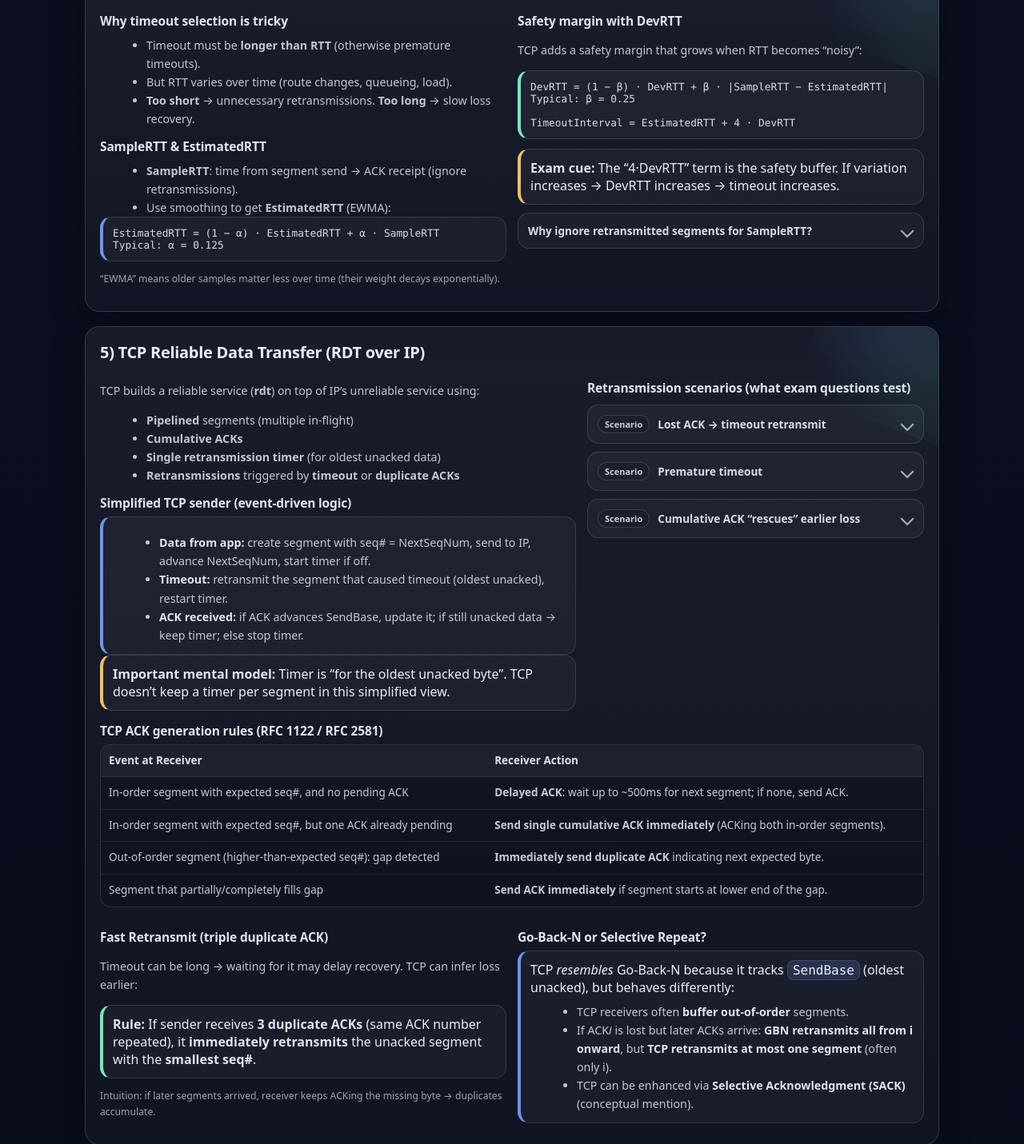
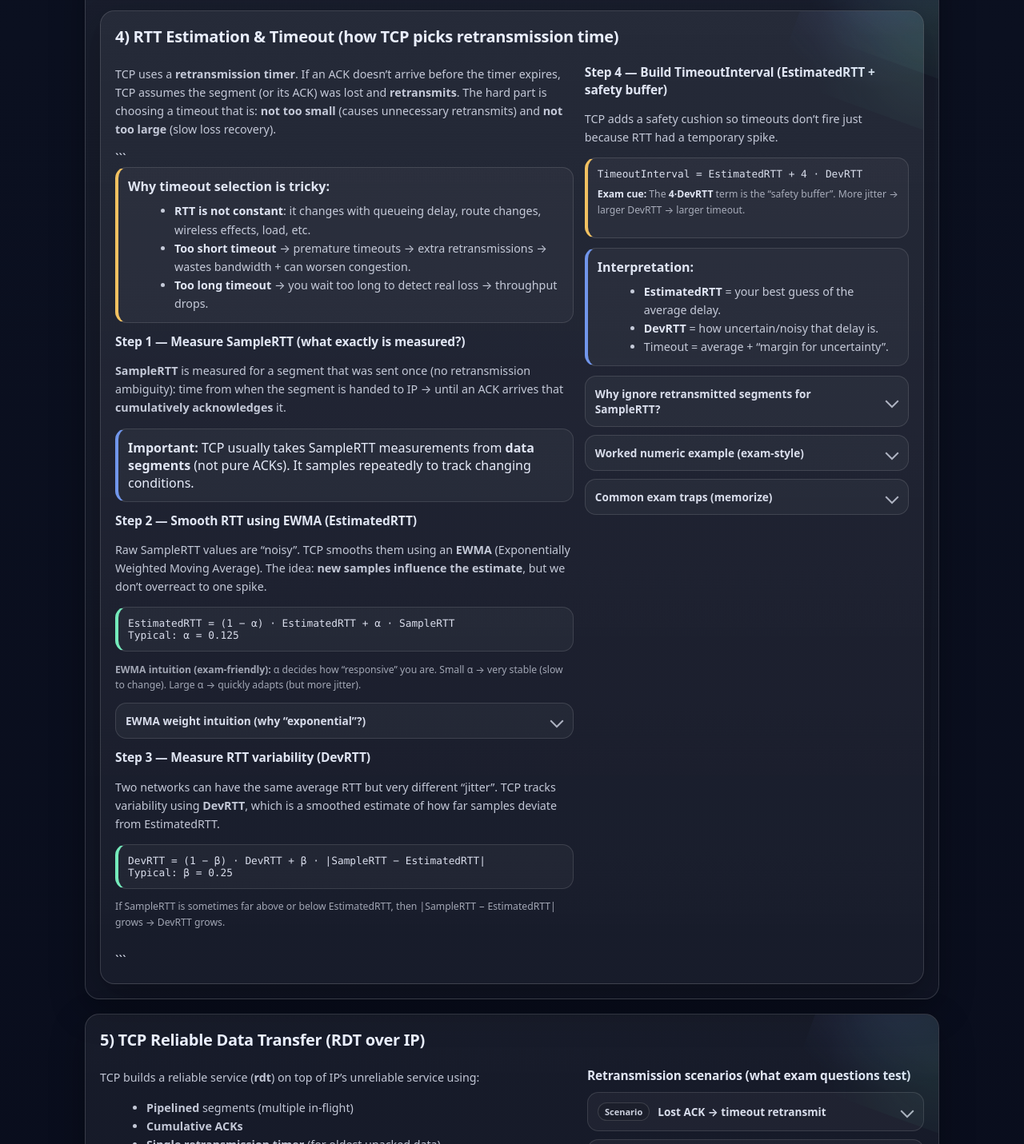
Before and after one commit to devang-1910/transport-layer-partc, a plain HTML site: page index.html in a window 1280 px wide. Shown: the part 2182-3613 px from the top of the page at 80% size. Drawn offline with Linux system fonts and the light colour scheme.

Commit message:
Refactor RTT section for clarity and structure

````diff
--- a/index.html
+++ b/index.html
@@ -701,68 +701,214 @@
     <section id="rtt">
       <h2>4) RTT Estimation & Timeout (how TCP picks retransmission time)</h2>
 
+      <section id="rtt">
+  <h2>4) RTT Estimation & Timeout (how TCP picks retransmission time)</h2>
+
   <div class="grid">
-        <div class="col-6">
-          <h3>Why timeout selection is tricky</h3>
+    <div class="col-7">
+      <p>
+        TCP uses a <b>retransmission timer</b>. If an ACK doesn’t arrive before the timer expires, TCP assumes the
+        segment (or its ACK) was lost and <b>retransmits</b>. The hard part is choosing a timeout that is:
+        <b>not too small</b> (causes unnecessary retransmits) and <b>not too large</b> (slow loss recovery).
+      </p>
+
+```
+  <div class="callout warn">
+    <b>Why timeout selection is tricky:</b>
     <ul>
-            <li>Timeout must be <b>longer than RTT</b> (otherwise premature timeouts).</li>
-            <li>But RTT varies over time (route changes, queueing, load).</li>
-            <li><b>Too short</b> → unnecessary retransmissions. <b>Too long</b> → slow loss recovery.</li>
+      <li><b>RTT is not constant</b>: it changes with queueing delay, route changes, wireless effects, load, etc.</li>
+      <li><b>Too short timeout</b> → premature timeouts → extra retransmissions → wastes bandwidth + can worsen congestion.</li>
+      <li><b>Too long timeout</b> → you wait too long to detect real loss → throughput drops.</li>
     </ul>
+  </div>
 
-          <h3>SampleRTT & EstimatedRTT</h3>
-          <ul>
-            <li><b>SampleRTT</b>: time from segment send → ACK receipt (ignore retransmissions).</li>
-            <li>Use smoothing to get <b>EstimatedRTT</b> (EWMA):</li>
-          </ul>
+  <h3>Step 1 — Measure SampleRTT (what exactly is measured?)</h3>
+  <p>
+    <b>SampleRTT</b> is measured for a segment that was sent once (no retransmission ambiguity):
+    time from when the segment is handed to IP → until an ACK arrives that <b>cumulatively acknowledges</b> it.
+  </p>
+
   <div class="callout info">
+    <b>Important:</b> TCP usually takes SampleRTT measurements from <b>data segments</b> (not pure ACKs).
+    It samples repeatedly to track changing conditions.
+  </div>
+
+  <h3>Step 2 — Smooth RTT using EWMA (EstimatedRTT)</h3>
+  <p>
+    Raw SampleRTT values are “noisy”. TCP smooths them using an <b>EWMA</b> (Exponentially Weighted Moving Average).
+    The idea: <b>new samples influence the estimate</b>, but we don’t overreact to one spike.
+  </p>
+
+  <div class="callout ok">
     <div class="mono">
       EstimatedRTT = (1 − α) · EstimatedRTT + α · SampleRTT<br/>
       Typical: α = 0.125
     </div>
   </div>
+
   <p class="small">
-            “EWMA” means older samples matter less over time (their weight decays exponentially).
+    <b>EWMA intuition (exam-friendly):</b> α decides how “responsive” you are.
+    Small α → very stable (slow to change). Large α → quickly adapts (but more jitter).
+  </p>
+
+  <div class="accordion">
+    <div class="acc">
+      <input id="rtt-ewma-intuition" type="checkbox" />
+      <label for="rtt-ewma-intuition">
+        <span>EWMA weight intuition (why “exponential”?)</span>
+        <i class="chev"></i>
+      </label>
+      <div class="content">
+        <div class="content-inner">
+          <p>
+            Expand the formula repeatedly and you’ll see older samples get multiplied by (1−α) many times:
+            their weight becomes (1−α)<sup>k</sup>. That’s why weights decay exponentially.
+          </p>
+          <p class="small">
+            So recent samples matter most, but older history still contributes a bit.
+          </p>
+        </div>
+      </div>
+    </div>
+  </div>
+
+  <h3>Step 3 — Measure RTT variability (DevRTT)</h3>
+  <p>
+    Two networks can have the same average RTT but very different “jitter”.
+    TCP tracks variability using <b>DevRTT</b>, which is a smoothed estimate of how far samples deviate from EstimatedRTT.
+  </p>
+
+  <div class="callout ok">
+    <div class="mono">
+      DevRTT = (1 − β) · DevRTT + β · |SampleRTT − EstimatedRTT|<br/>
+      Typical: β = 0.25
+    </div>
+  </div>
+
+  <p class="small">
+    If SampleRTT is sometimes far above or below EstimatedRTT, then |SampleRTT − EstimatedRTT| grows → DevRTT grows.
   </p>
 </div>
 
-        <div class="col-6">
-          <h3>Safety margin with DevRTT</h3>
+<div class="col-5">
+  <h3>Step 4 — Build TimeoutInterval (EstimatedRTT + safety buffer)</h3>
   <p>
-            TCP adds a safety margin that grows when RTT becomes “noisy”:
+    TCP adds a safety cushion so timeouts don’t fire just because RTT had a temporary spike.
   </p>
-          <div class="callout ok">
+
+  <div class="callout warn">
     <div class="mono">
-              DevRTT = (1 − β) · DevRTT + β · |SampleRTT − EstimatedRTT|<br/>
-              Typical: β = 0.25<br/><br/>
       TimeoutInterval = EstimatedRTT + 4 · DevRTT
     </div>
+    <p class="small" style="margin-top:8px;">
+      <b>Exam cue:</b> The <b>4·DevRTT</b> term is the “safety buffer”. More jitter → larger DevRTT → larger timeout.
+    </p>
   </div>
 
-          <div class="callout warn" style="margin-top:12px;">
-            <b>Exam cue:</b> The “4·DevRTT” term is the safety buffer. If variation increases → DevRTT increases → timeout increases.
+  <div class="callout info" style="margin-top:12px;">
+    <b>Interpretation:</b><br/>
+    <ul>
+      <li><b>EstimatedRTT</b> = your best guess of the average delay.</li>
+      <li><b>DevRTT</b> = how uncertain/noisy that delay is.</li>
+      <li>Timeout = average + “margin for uncertainty”.</li>
+    </ul>
   </div>
 
-          <div class="accordion">
+  <div class="accordion" style="margin-top:12px;">
     <div class="acc">
-              <input id="acc5" type="checkbox" />
-              <label for="acc5">
+      <input id="rtt-karn" type="checkbox" />
+      <label for="rtt-karn">
         <span>Why ignore retransmitted segments for SampleRTT?</span>
         <i class="chev"></i>
       </label>
       <div class="content">
         <div class="content-inner">
           <p>
-                    If you retransmit, and then get an ACK, you can’t tell whether the ACK was for the first
-                    transmission or the retransmission. This ambiguity breaks RTT measurement (classic issue).
+            If a segment is retransmitted, and then an ACK arrives, you <b>don’t know</b> which transmission
+            the ACK corresponds to:
           </p>
+          <ul>
+            <li>It might be acknowledging the <b>original</b> send (delayed ACK).</li>
+            <li>Or it might be acknowledging the <b>retransmission</b>.</li>
+          </ul>
+          <div class="callout danger">
+            <b>This ambiguity breaks RTT measurement.</b> So TCP follows <b>Karn’s algorithm</b>:
+            <ul>
+              <li><b>Do not</b> take SampleRTT from retransmitted segments.</li>
+              <li>When timeout happens, TCP typically uses <b>exponential backoff</b> (timeout doubles) to be safer under congestion.</li>
+            </ul>
+          </div>
+        </div>
+      </div>
+    </div>
+
+    <div class="acc">
+      <input id="rtt-worked-example" type="checkbox" />
+      <label for="rtt-worked-example">
+        <span>Worked numeric example (exam-style)</span>
+        <i class="chev"></i>
+      </label>
+      <div class="content">
+        <div class="content-inner">
+          <p class="mono">
+            Suppose:<br/>
+            α = 0.125, β = 0.25<br/>
+            Initial: EstimatedRTT = 100 ms, DevRTT = 5 ms<br/>
+            New SampleRTT = 140 ms
+          </p>
+          <p><b>1) Update EstimatedRTT</b></p>
+          <p class="mono">
+            EstimatedRTT = (1−0.125)*100 + 0.125*140<br/>
+            = 0.875*100 + 17.5<br/>
+            = 87.5 + 17.5 = 105 ms
+          </p>
+
+          <p><b>2) Update DevRTT</b></p>
+          <p class="mono">
+            |SampleRTT − EstimatedRTT| = |140 − 105| = 35 ms<br/>
+            DevRTT = (1−0.25)*5 + 0.25*35<br/>
+            = 0.75*5 + 8.75<br/>
+            = 3.75 + 8.75 = 12.5 ms
+          </p>
+
+          <p><b>3) Compute TimeoutInterval</b></p>
+          <p class="mono">
+            TimeoutInterval = 105 + 4*12.5 = 105 + 50 = 155 ms
+          </p>
+
+          <div class="callout ok">
+            <b>What this shows:</b> One high SampleRTT increased both the average (EstimatedRTT) and the uncertainty (DevRTT),
+            so timeout increased significantly to avoid premature retransmissions.
+          </div>
+        </div>
+      </div>
+    </div>
+
+    <div class="acc">
+      <input id="rtt-traps" type="checkbox" />
+      <label for="rtt-traps">
+        <span>Common exam traps (memorize)</span>
+        <i class="chev"></i>
+      </label>
+      <div class="content">
+        <div class="content-inner">
+          <ul>
+            <li><b>SampleRTT</b> is measured for a segment that was <b>not retransmitted</b> (Karn’s rule).</li>
+            <li><b>DevRTT</b> is not “RTT” — it’s a measure of <b>variation</b>.</li>
+            <li>Timeout is not just EstimatedRTT — it’s <b>EstimatedRTT + safety margin</b>.</li>
+            <li>Smaller α → smoother EstimatedRTT (less reactive). Larger α → more reactive.</li>
+          </ul>
         </div>
       </div>
     </div>
   </div>
 
 </div>
+```
+
   </div>
+</section>
+
     </section>
 
     <!-- ===== Reliability mechanisms ===== -->
````
Lines whose indentation alone changed are shown as unchanged.
